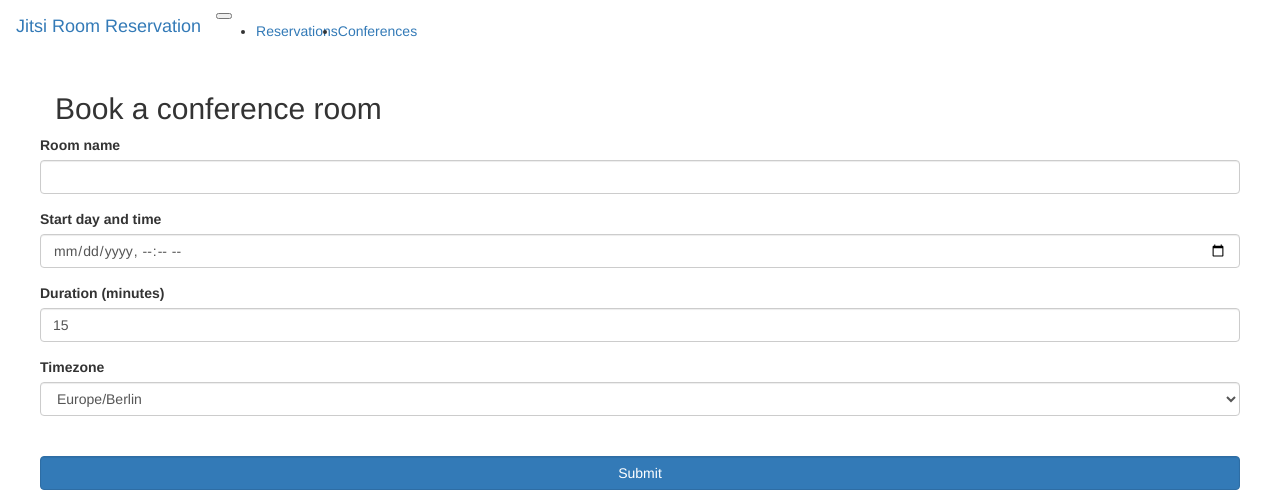
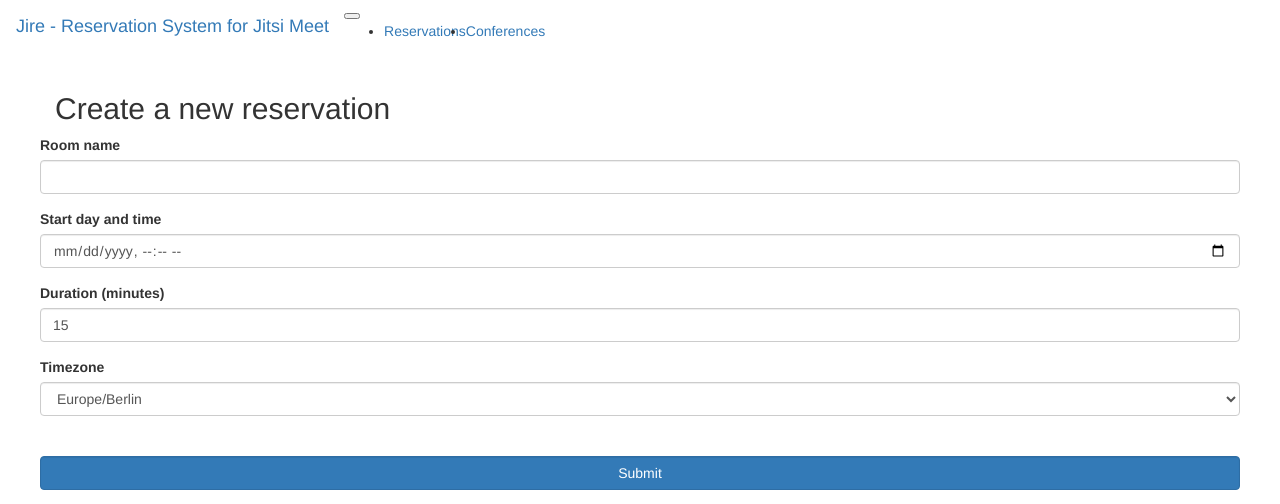
Before and after one commit to loelkes/jire, a Flask app: page / in a window 1280 px wide. Shown: the top 504 px of the page. Run offline with Flask 2, Linux system fonts and the light colour scheme; parts of the project's set-up code (start-up, migrations or seed data) failed here and were passed over; some libraries are stand-ins or nearby versions.

Commit message:
documentation

```diff
--- a/jire/templates/index.html
+++ b/jire/templates/index.html
@@ -1,7 +1,7 @@
 {% extends 'bootstrap/base.html' %}
 
 {% block title %}
-  Jitsi Room Reservation
+  Jire - Reservation System for Jitsi Meet
 {% endblock %}
 
 {% block styles %}
@@ -19,7 +19,7 @@
 {% block content %}
 
 <nav class="navbar navbar-expand-lg navbar-light bg-light">
-  <a class="navbar-brand" href="#">Jitsi Room Reservation</a>
+  <a class="navbar-brand" href="#">Jire - Reservation System for Jitsi Meet</a>
   <button class="navbar-toggler" type="button" data-toggle="collapse" data-target="#navbarNav" aria-controls="navbarNav" aria-expanded="false" aria-label="Toggle navigation">
     <span class="navbar-toggler-icon"></span>
   </button>
--- a/jire/templates/reservations.html
+++ b/jire/templates/reservations.html
@@ -5,7 +5,7 @@
 
 <div class="row pt-4">
     <div class="col-xl-12">
-        <h2>Book a conference room</h2>
+        <h2>Create a new reservation</h2>
 
         <form method="post" role="form" action="/reservation/create" enctype="multipart/form-data">
             {{ form.csrf_token }}
```
Also changed, not shown: README.md.
